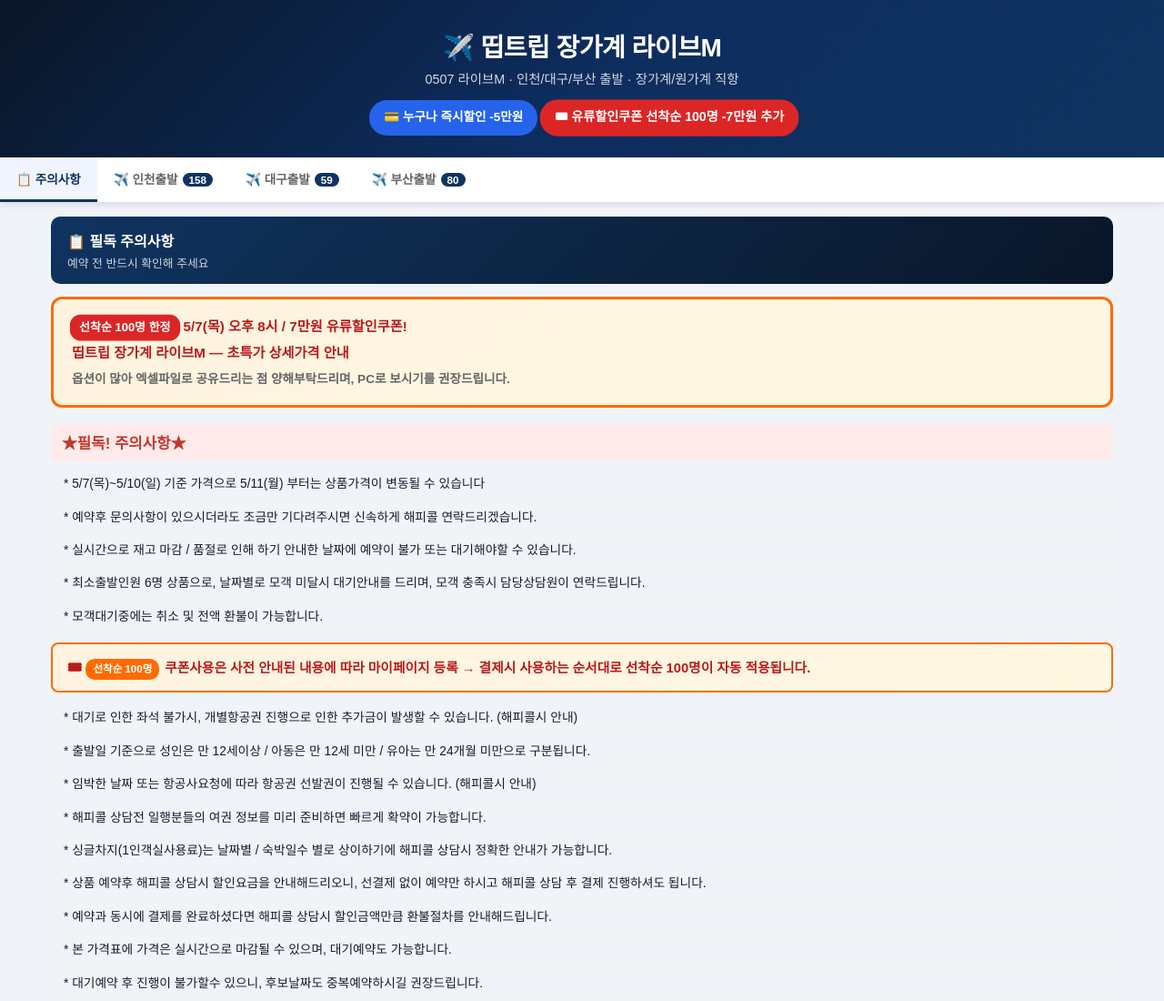
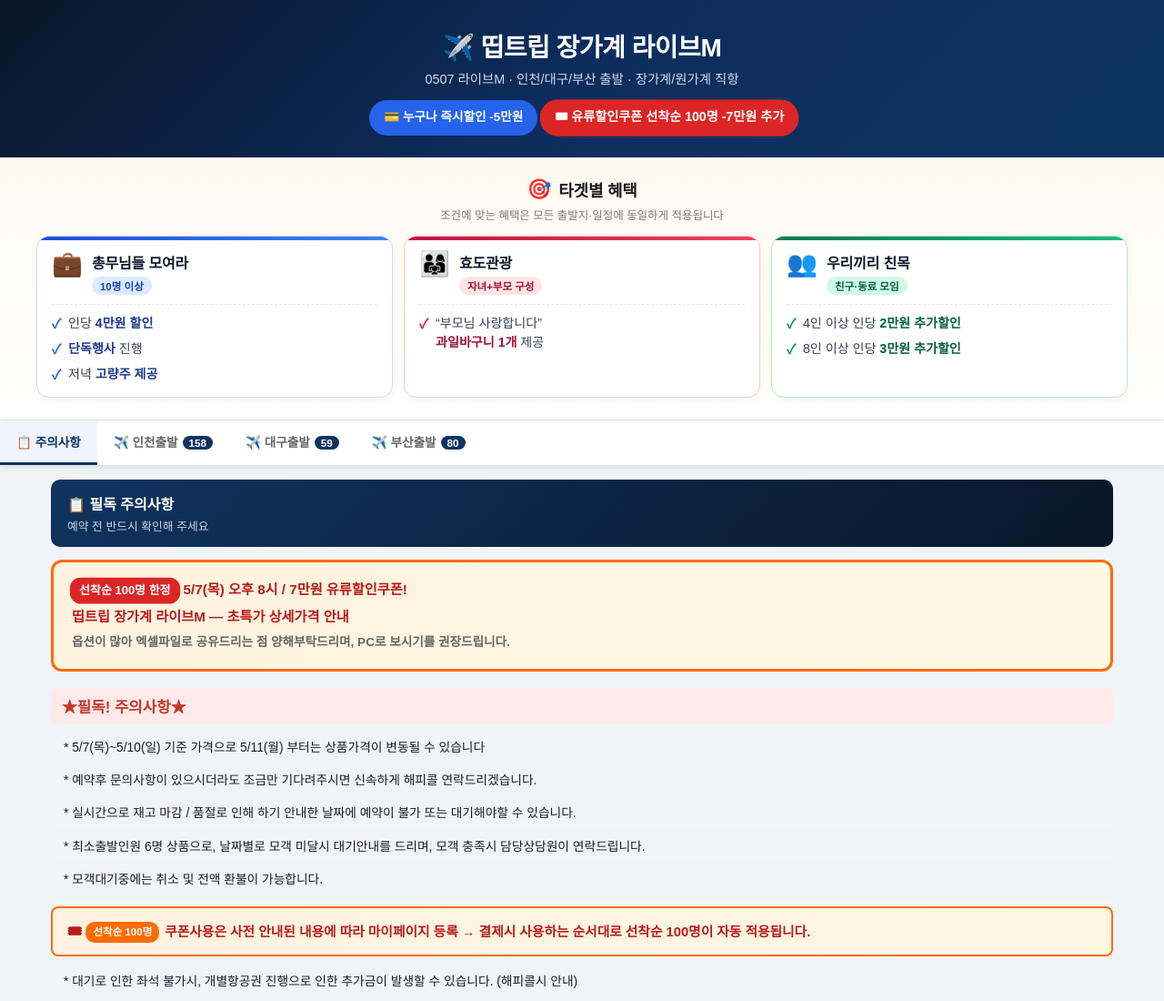
Before and after one commit to minnu319/zhangjajie_price, a plain HTML site: page index.html in a window 1280 px wide. Shown: the top 1100 px of the page at 91% size. Drawn offline with Linux system fonts and the light colour scheme.

Commit message:
Add files via upload

```diff
--- a/index.html
+++ b/index.html
@@ -172,6 +172,41 @@
 .mc-arrow{color:#999;}
 .mc-imm{color:#0f3460;font-weight:700;}
 .mc-max{color:#dc2626;font-weight:900;font-size:0.86rem;}
+/* === 타겟별 혜택 섹션 (모든 탭 공통) === */
+.benefits-section{background:linear-gradient(180deg,#fffaf0 0%,#fff 100%);border-bottom:1px solid #f1e7d2;padding:22px 16px 24px;}
+.benefits-inner{max-width:1200px;margin:0 auto;}
+.benefits-header{display:flex;align-items:center;gap:8px;justify-content:center;margin-bottom:14px;}
+.benefits-header h2{font-size:1.12rem;font-weight:800;margin:0;color:#1a1a1a;letter-spacing:-0.01em;}
+.benefits-icon{font-size:1.35rem;line-height:1;}
+.benefits-sub{text-align:center;font-size:0.78rem;color:#777;margin:-8px 0 14px;}
+.benefits-grid{display:grid;grid-template-columns:repeat(3,1fr);gap:12px;}
+.benefit-card{background:#fff;border-radius:14px;padding:16px 16px 14px;border:1.5px solid;box-shadow:0 2px 8px rgba(0,0,0,0.05);position:relative;overflow:hidden;transition:transform .18s,box-shadow .18s;}
+.benefit-card:hover{transform:translateY(-2px);box-shadow:0 6px 16px rgba(0,0,0,0.09);}
+.benefit-card::before{content:"";position:absolute;top:0;left:0;right:0;height:4px;}
+.benefit-blue{border-color:#cfdcf4;}
+.benefit-blue::before{background:linear-gradient(90deg,#1d4ed8,#3b82f6);}
+.benefit-rose{border-color:#f5cdd6;}
+.benefit-rose::before{background:linear-gradient(90deg,#be123c,#f43f5e);}
+.benefit-green{border-color:#bfe3c7;}
+.benefit-green::before{background:linear-gradient(90deg,#047857,#10b981);}
+.benefit-card-head{display:flex;gap:10px;align-items:flex-start;margin-bottom:10px;padding-bottom:10px;border-bottom:1px dashed #e5e7eb;}
+.benefit-emoji{font-size:1.7rem;line-height:1;flex-shrink:0;}
+.benefit-title-wrap{flex:1;min-width:0;}
+.benefit-title-wrap h3{margin:0 0 4px;font-size:1rem;font-weight:800;color:#0f172a;letter-spacing:-0.01em;}
+.benefit-cond{display:inline-block;padding:2px 9px;border-radius:10px;font-size:0.72rem;font-weight:700;}
+.benefit-blue .benefit-cond{background:#dbeafe;color:#1e40af;}
+.benefit-rose .benefit-cond{background:#ffe4e6;color:#9f1239;}
+.benefit-green .benefit-cond{background:#d1fae5;color:#065f46;}
+.benefit-list{list-style:none;padding:0;margin:0;display:flex;flex-direction:column;gap:7px;}
+.benefit-list li{font-size:0.88rem;color:#334155;line-height:1.5;padding-left:18px;position:relative;}
+.benefit-list li::before{content:"✓";position:absolute;left:0;top:0;font-weight:900;font-size:0.92rem;}
+.benefit-blue .benefit-list li::before{color:#2563eb;}
+.benefit-rose .benefit-list li::before{color:#e11d48;}
+.benefit-green .benefit-list li::before{color:#059669;}
+.benefit-list strong{color:#0f172a;font-weight:800;}
+.benefit-blue .benefit-list strong{color:#1e3a8a;}
+.benefit-rose .benefit-list strong{color:#9f1239;}
+.benefit-green .benefit-list strong{color:#065f46;}
 @media(max-width:700px){
   body{font-size:14px;}
   .hero h1{font-size:1.3rem;}
@@ -186,6 +221,14 @@
   .airline-list{flex-direction:column;}
   .cal-cards{grid-template-columns:1fr;}
   .view-btn{padding:7px 12px;font-size:0.8rem;}
+  .benefits-section{padding:18px 12px 20px;}
+  .benefits-grid{grid-template-columns:1fr;gap:10px;}
+  .benefits-header h2{font-size:1.02rem;}
+  .benefits-icon{font-size:1.2rem;}
+  .benefit-card{padding:13px 14px;}
+  .benefit-emoji{font-size:1.45rem;}
+  .benefit-title-wrap h3{font-size:0.95rem;}
+  .benefit-list li{font-size:0.85rem;}
 }
 @media(min-width:701px){.mobile-cards{display:none;}}
 .filter-section{background:white;border-radius:12px;padding:16px 18px;margin-bottom:14px;box-shadow:0 2px 8px rgba(0,0,0,.07);}
@@ -220,6 +263,56 @@
 <span class="discount-badge badge-coupon">🎟 유류할인쿠폰 선착순 100명 -7만원 추가</span>
 </div>
 </div>
+<section class="benefits-section" aria-label="타겟별 혜택">
+<div class="benefits-inner">
+<div class="benefits-header">
+<span class="benefits-icon">🎯</span>
+<h2>타겟별 혜택</h2>
+</div>
+<p class="benefits-sub">조건에 맞는 혜택은 모든 출발지·일정에 동일하게 적용됩니다</p>
+<div class="benefits-grid">
+<div class="benefit-card benefit-blue">
+<div class="benefit-card-head">
+<span class="benefit-emoji">💼</span>
+<div class="benefit-title-wrap">
+<h3>총무님들 모여라</h3>
+<span class="benefit-cond">10명 이상</span>
+</div>
+</div>
+<ul class="benefit-list">
+<li>인당 <strong>4만원 할인</strong></li>
+<li><strong>단독행사</strong> 진행</li>
+<li>저녁 <strong>고량주 제공</strong></li>
+</ul>
+</div>
+<div class="benefit-card benefit-rose">
+<div class="benefit-card-head">
+<span class="benefit-emoji">👨‍👩‍👧</span>
+<div class="benefit-title-wrap">
+<h3>효도관광</h3>
+<span class="benefit-cond">자녀+부모 구성</span>
+</div>
+</div>
+<ul class="benefit-list">
+<li>“부모님 사랑합니다”<br><strong>과일바구니 1개</strong> 제공</li>
+</ul>
+</div>
+<div class="benefit-card benefit-green">
+<div class="benefit-card-head">
+<span class="benefit-emoji">👥</span>
+<div class="benefit-title-wrap">
+<h3>우리끼리 친목</h3>
+<span class="benefit-cond">친구·동료 모임</span>
+</div>
+</div>
+<ul class="benefit-list">
+<li>4인 이상 인당 <strong>2만원 추가할인</strong></li>
+<li>8인 이상 인당 <strong>3만원 추가할인</strong></li>
+</ul>
+</div>
+</div>
+</div>
+</section>
 <div class="tabs-container">
 <div class="tabs">
 <button class="tab-btn active" onclick="showTab('tab-notice')" id="btn-tab-notice">📋 주의사항</button>
```
